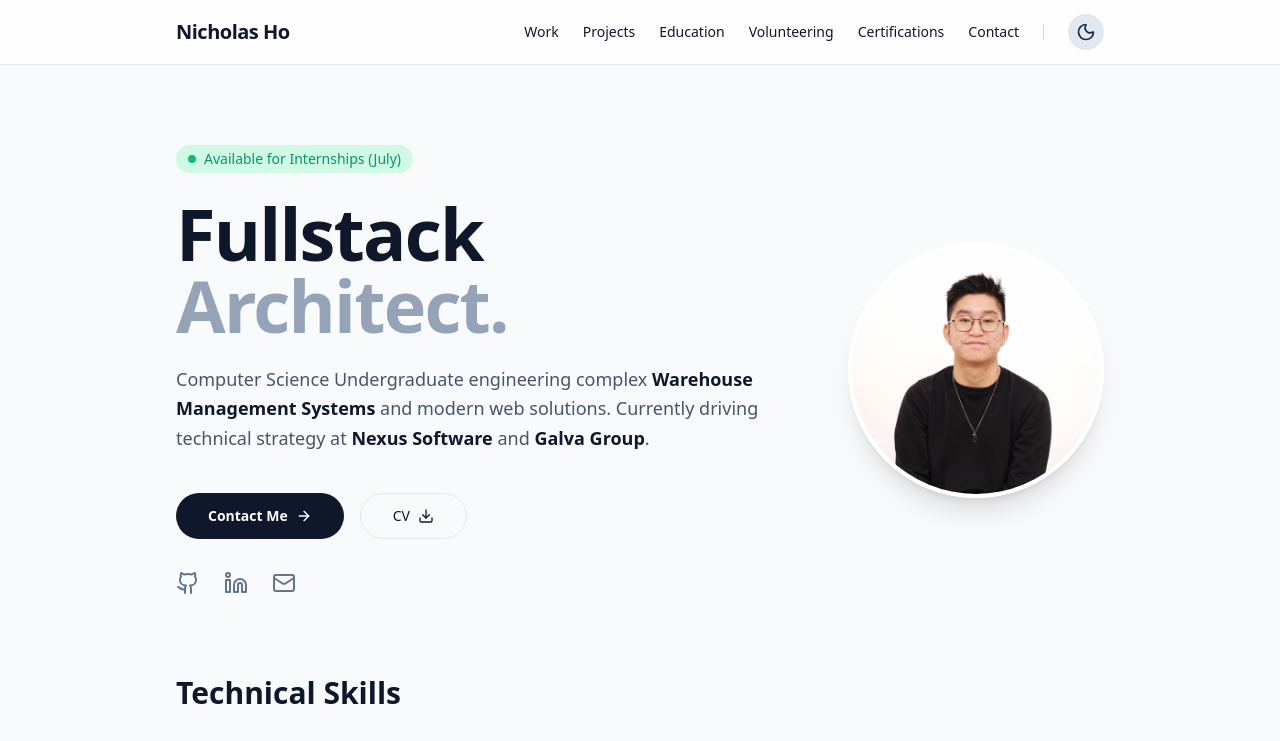
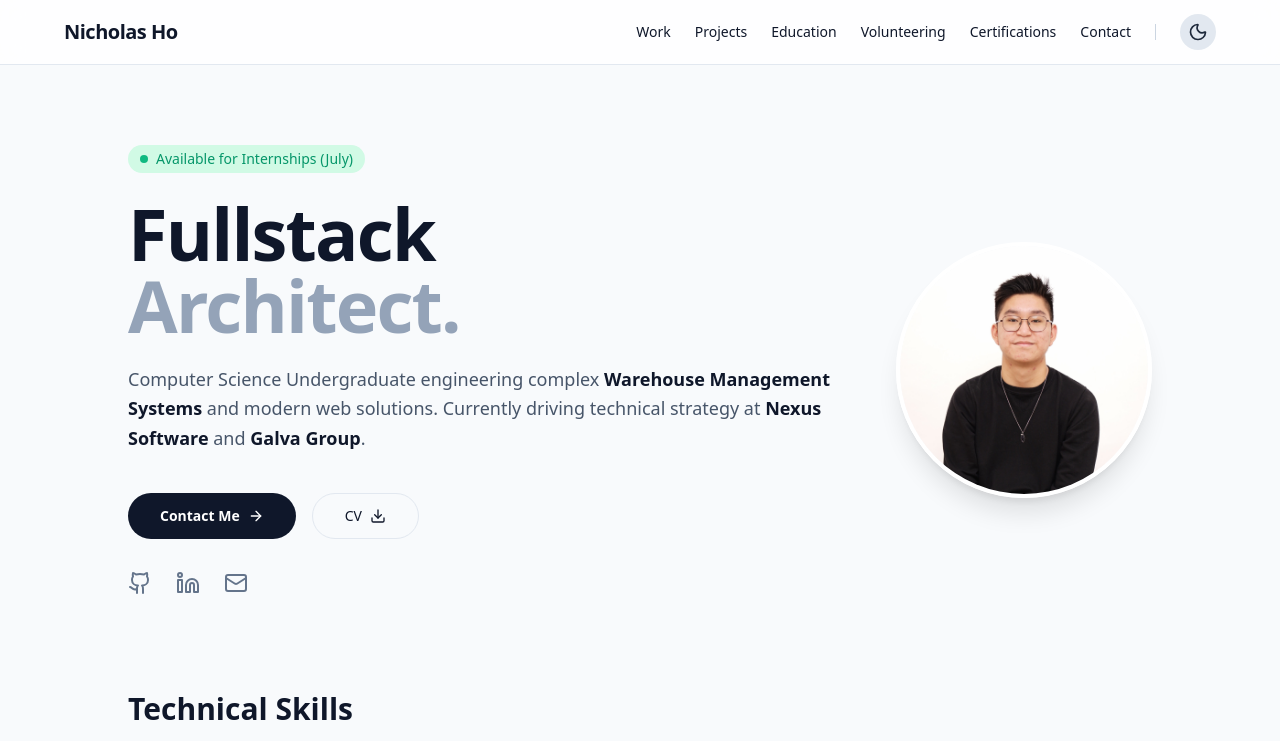
Before and after one commit to NichoHo/portfolio, a Next.js app: page /portfolio/ in a window 1280 px wide. Shown: the top 741 px of the page. Built offline with nearby package versions, Linux system fonts and the light colour scheme.

Commit message:
fix padding

```diff
--- a/app/page.tsx
+++ b/app/page.tsx
@@ -18,8 +18,7 @@ export default function Home() {
 
       {/* 1. NAVBAR */}
       <nav className="sticky top-0 z-50 w-full border-b border-slate-200 dark:border-slate-800 bg-white/80 dark:bg-slate-950/80 backdrop-blur-md">
-        {/* Adjusted: max-w-5xl and px-6 md:px-12 */}
-        <div className="max-w-5xl mx-auto px-6 md:px-12 h-16 flex items-center justify-between">
+        <div className="max-w-7xl mx-auto px-6 md:px-12 lg:px-16 h-16 flex items-center justify-between">
           <span className="font-bold text-xl tracking-tight hidden md:block">Nicholas Ho</span>
           <span className="font-bold text-xl tracking-tight md:hidden">NH</span>
 
@@ -47,12 +46,15 @@ export default function Home() {
         </div>
       </nav>
 
-      {/* Adjusted: max-w-5xl and px-6 md:px-12 */}
-      <div className="max-w-5xl mx-auto px-6 md:px-12 py-12 md:py-20 space-y-20">
+      {/*
+        MASTER LAYOUT WRAPPER
+        We use max-w-6xl for the main content to make it wider,
+        and wrap ALL sections inside it so they share the exact same padding.
+      */}
+      <div className="max-w-6xl mx-auto px-6 md:px-12 lg:px-16 py-12 md:py-20 space-y-24">
 
         {/* 2. HERO SECTION */}
         <section className="flex flex-col-reverse md:flex-row items-center justify-between gap-10 md:gap-16">
-
           {/* TEXT SIDE */}
           <motion.div
             initial={{ opacity: 0, x: -20 }}
@@ -126,10 +128,9 @@ export default function Home() {
               className="relative w-48 h-48 md:w-64 md:h-64 object-cover rounded-full border-4 border-white dark:border-slate-800 shadow-xl"
             />
           </motion.div>
-
         </section>
 
-        {/* 3. TECHNICAL SKILLS (FE, BE, AI) */}
+        {/* 3. TECHNICAL SKILLS */}
         <section className="space-y-8">
             <motion.div
             initial={{ opacity: 0, y: 20 }}
@@ -193,7 +194,7 @@ export default function Home() {
             </div>
         </section>
 
-        {/* 4. WORK EXPERIENCE (Responsive Timeline) */}
+        {/* 4. WORK EXPERIENCE */}
         <section id="work" className="space-y-8">
             <motion.div
               initial={{ opacity: 0, y: 20 }}
@@ -204,7 +205,6 @@ export default function Home() {
                 <h2 className="text-3xl font-bold text-slate-900 dark:text-white">Work Experience</h2>
             </motion.div>
 
-            {/* Timeline Container */}
             <div className="relative space-y-8 md:pl-0 md:before:absolute md:before:inset-0 md:before:left-1/2 md:before:-translate-x-px md:before:h-full md:before:w-0.5 md:before:bg-gradient-to-b md:before:from-transparent md:before:via-slate-300 md:before:to-transparent dark:md:before:via-slate-700">
 
                 {/* ROLE 1: NEXUS */}
@@ -221,7 +221,6 @@ export default function Home() {
                             <div className="flex flex-col gap-1 mb-3">
                                 <div className="flex justify-between items-start">
                                     <h3 className="font-bold text-slate-900 dark:text-white text-lg">Lead Developer</h3>
-                                    {/* UPDATED DATE */}
                                     <span className="font-mono text-emerald-600 dark:text-emerald-400 text-xs bg-emerald-50 dark:bg-emerald-900/30 px-2 py-1 rounded whitespace-nowrap">Oct 2025 - Present</span>
                                 </div>
                                 <span className="text-slate-600 dark:text-slate-400 font-medium text-sm">Nexus Software Agency</span>
@@ -255,7 +254,6 @@ export default function Home() {
                             <div className="flex flex-col gap-1 mb-3">
                                 <div className="flex justify-between items-start">
                                     <h3 className="font-bold text-slate-900 dark:text-white text-lg">Full Stack Developer <span className="text-xs font-normal opacity-70">(Part-time)</span></h3>
-                                    {/* UPDATED DATE */}
                                     <span className="font-mono text-indigo-600 dark:text-indigo-400 text-xs bg-indigo-50 dark:bg-indigo-900/30 px-2 py-1 rounded whitespace-nowrap">Apr 2024 - Present</span>
                                 </div>
                                 <span className="text-slate-600 dark:text-slate-400 font-medium text-sm">Galva Group</span>
@@ -294,7 +292,6 @@ export default function Home() {
                             <div className="flex flex-col gap-1 mb-3">
                                 <div className="flex justify-between items-start">
                                     <h3 className="font-bold text-slate-900 dark:text-white text-lg">Full Stack Developer <span className="text-xs font-normal opacity-70">(Freelance)</span></h3>
-                                    {/* UPDATED DATE */}
                                     <span className="font-mono text-slate-500 text-xs bg-slate-100 dark:bg-slate-800 px-2 py-1 rounded whitespace-nowrap">May 2023 - Aug 2023</span>
                                 </div>
                                 <span className="text-slate-600 dark:text-slate-400 font-medium text-sm">Galva Group</span>
@@ -333,7 +330,6 @@ export default function Home() {
                             <div className="flex flex-col gap-1 mb-3">
                                 <div className="flex justify-between items-start">
                                     <h3 className="font-bold text-slate-900 dark:text-white text-lg">Software Developer <span className="text-xs font-normal opacity-70">(Intern)</span></h3>
-                                    {/* UPDATED DATE */}
                                     <span className="font-mono text-slate-500 text-xs bg-slate-100 dark:bg-slate-800 px-2 py-1 rounded whitespace-nowrap">June 2022 - July 2022</span>
                                 </div>
                                 <span className="text-slate-600 dark:text-slate-400 font-medium text-sm">Galva Group</span>
@@ -372,7 +368,7 @@ export default function Home() {
 
             <div className="grid grid-cols-1 md:grid-cols-2 gap-8">
 
-                {/* PROJECT 1: SIGNLINGO (Featured Large) */}
+                {/* PROJECT 1: SIGNLINGO */}
                 <motion.div
                     initial={{ opacity: 0, scale: 0.95 }}
                     whileInView={{ opacity: 1, scale: 1 }}
@@ -382,11 +378,9 @@ export default function Home() {
                     <Link href="/projects/signlingo">
                         <div className="group relative rounded-2xl overflow-hidden bg-white dark:bg-slate-900 border border-slate-200 dark:border-slate-800 shadow-sm hover:shadow-xl transition-all duration-300 cursor-pointer">
                             <div className="grid md:grid-cols-5 gap-0">
-                                {/* Visual Side (Larger ratio) */}
                                 <div className="md:col-span-3 h-auto md:h-auto bg-slate-100 dark:bg-slate-800 flex items-center justify-center overflow-hidden relative group-hover:opacity-90 transition-opacity">
                                      <img src="/portfolio/signlingo-2.jpg" alt="Signlingo" className="object-cover w-full h-full"/>
                                 </div>
-                                {/* Content Side */}
                                 <div className="md:col-span-2 p-8 md:p-10 flex flex-col justify-center border-l border-slate-200 dark:border-slate-800 relative">
                                     <div className="mb-4">
                                         <span className="text-emerald-600 dark:text-emerald-400 font-mono text-xs uppercase tracking-wider font-semibold">AI & Machine Learning</span>
@@ -425,7 +419,7 @@ export default function Home() {
                     </Link>
                 </motion.div>
 
-                {/* PROJECT 2: FLUX (Half Width) */}
+                {/* PROJECT 2: FLUX */}
                 <motion.div
                     initial={{ opacity: 0, y: 20 }}
                     whileInView={{ opacity: 1, y: 0 }}
@@ -459,7 +453,7 @@ export default function Home() {
                     </Link>
                 </motion.div>
 
-                {/* PROJECT 3: FAQ ASSISTANT (Half Width) */}
+                {/* PROJECT 3: FAQ ASSISTANT */}
                 <motion.div
                     initial={{ opacity: 0, y: 20 }}
                     whileInView={{ opacity: 1, y: 0 }}
@@ -496,7 +490,6 @@ export default function Home() {
 
             </div>
         </section>
-      </div>
 
         {/* 7. RESEARCH */}
         <Research />
@@ -511,8 +504,6 @@ export default function Home() {
         <Volunteering />
 
         {/* 11. CERTIFICATIONS */}
-      {/* Adjusted: max-w-5xl and px-6 md:px-12 */}
-      <div className="max-w-5xl mx-auto px-6 md:px-12 py-16 md:py-24 space-y-24">
         <section className="space-y-12">
             <motion.div
                 initial={{ opacity: 0, y: 20 }}
@@ -669,6 +660,8 @@ export default function Home() {
 
             </div>
         </section>
+
+      {/* END MASTER LAYOUT WRAPPER */}
       </div>
 
       {/* 12. CONTACT */}
--- a/components/Volunteering.tsx
+++ b/components/Volunteering.tsx
@@ -5,7 +5,7 @@ import { Calendar, MapPin } from "lucide-react";
 
 export function Volunteering() {
   return (
-    <section id="volunteering" className="py-20 bg-slate-50 dark:bg-slate-950/50 border-y border-slate-200 dark:border-slate-800">
+    <section id="volunteering">
       <div className="max-w-6xl mx-auto px-4 space-y-12">
 
         <motion.div
```
Lines whose indentation alone changed are shown as unchanged.
